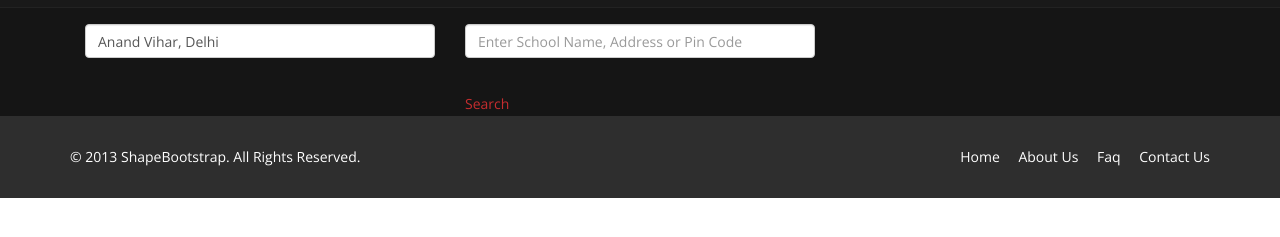
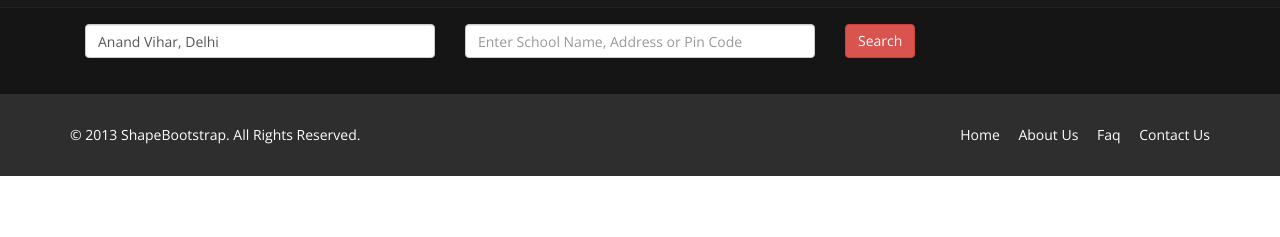
Before and after one commit to aroratheneo/rateschool, a plain HTML site: page PrototypeV1.0/P2_SchoolRate.html in a window 1280 px wide. Shown: the part 163-400 px from the top of the page. Drawn offline with nearby package versions, Linux system fonts and the light colour scheme.

Commit message:
update UI

```diff
--- a/PrototypeV1.0/P2_SchoolRate.html
+++ b/PrototypeV1.0/P2_SchoolRate.html
@@ -67,10 +67,13 @@
 
 
                         </div>
-						<div class="carousel-content">
-						<a class="btn-slide animation animated-item-3" href="#">Search</a>
+                    </div><!--/.col-md-4-->
+					<div class="col-md-4 col-sm-6">
+                        <div class="feature-wrap">
+						<button type="button" class="btn btn-danger">Search</button>
+
 						</div>
-                    </div><!--/.col-md-4-->
+						</div>
 
 
             </div><!--/.container-->
```
